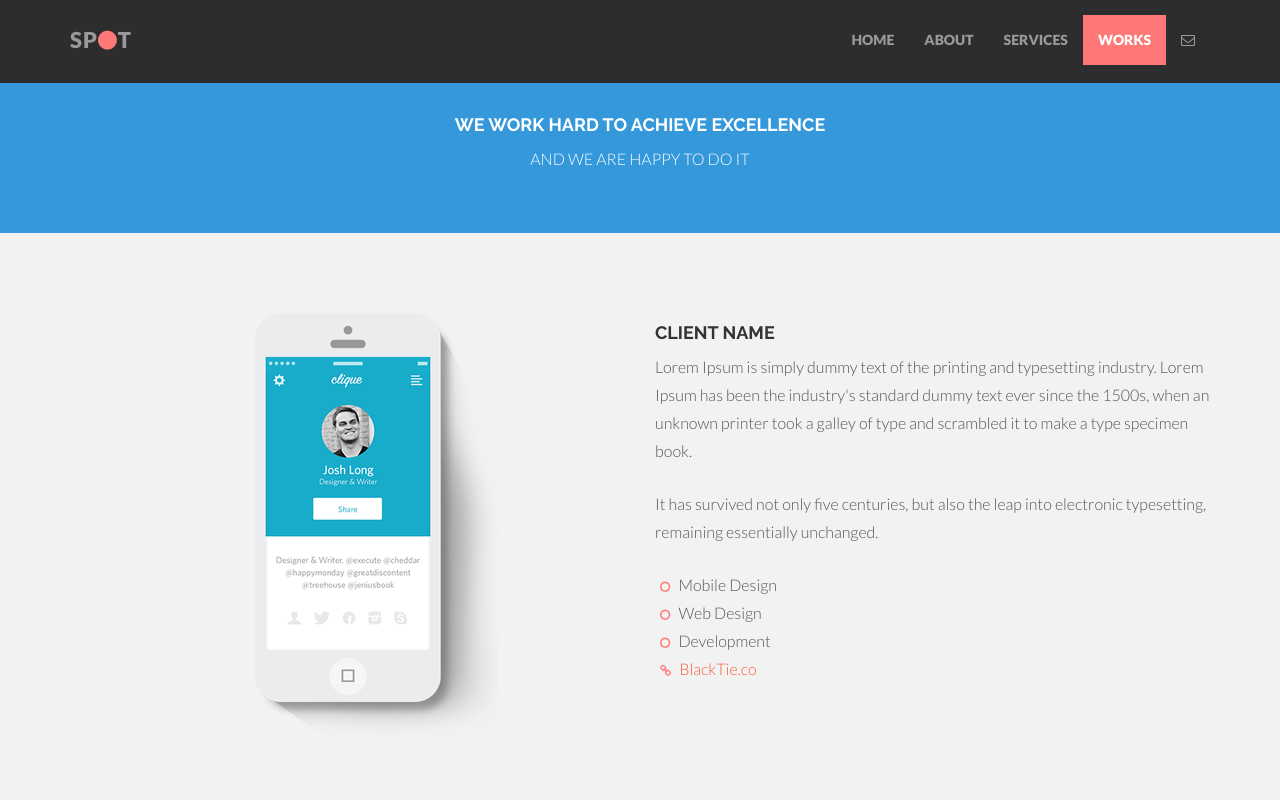
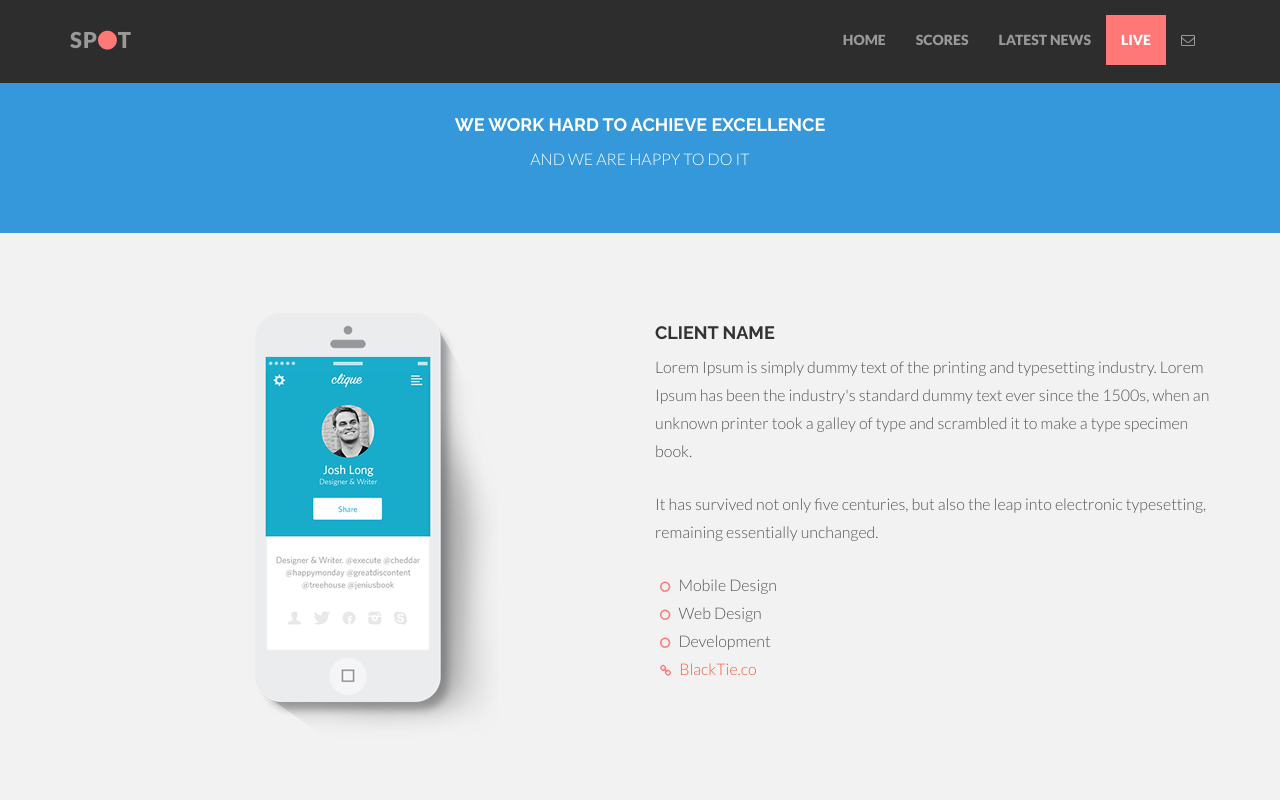
Before and after one commit to EstebanMolina7/EstebanMolina7.github.io, a plain HTML site: page works.html in a window 1280 px wide. Shown: the top 800 px of the page. Drawn offline with nearby package versions, Linux system fonts and the light colour scheme.

Commit message:
Navigation Bar

```diff
--- a/works.html
+++ b/works.html
@@ -41,9 +41,9 @@
         <div class="navbar-collapse collapse">
           <ul class="nav navbar-nav navbar-right">
             <li><a href="index.html">HOME</a></li>
-            <li><a href="about.html">ABOUT</a></li>
-            <li><a href="services.html">SERVICES</a></li>
-            <li class="active"><a href="works.html">WORKS</a></li>
+            <li><a href="about.html">SCORES</a></li>
+            <li><a href="services.html">LATEST NEWS</a></li>
+            <li class="active"><a href="works.html">LIVE</a></li>
             <li><a data-toggle="modal" data-target="#myModal" href="#myModal"><i class="fa fa-envelope-o"></i></a></li>
           </ul>
         </div><!--/.nav-collapse -->
```
